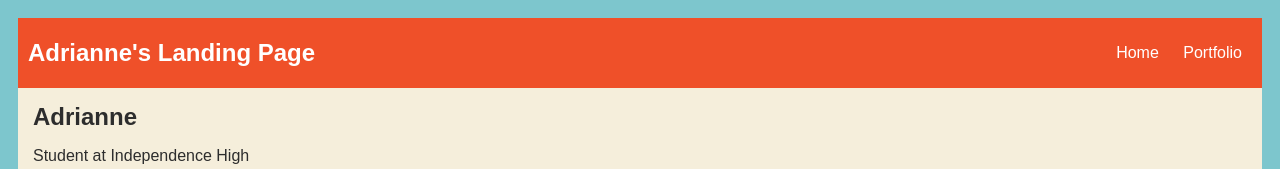
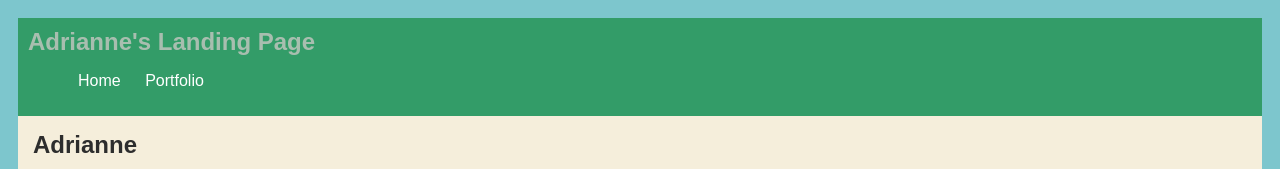
Before and after one commit to AdrianneDugas/AdrianneDugas.github.io, a plain HTML site: page index.html in a window 1280 px wide. Shown: the top 169 px of the page. Drawn offline with Linux system fonts and the light colour scheme.

Commit message:
add index.html and css files

```diff
--- a/index.html
+++ b/index.html
@@ -10,27 +10,28 @@
     <div id="all-contents">
 
     </div>
+
         <nav>
             <h1>Adrianne's Landing Page</h1>
-            <ul id="nav-ul">
-                <li class="nav-li">
-                  <a href="index.html"> Home </a>
+            <ul id= "nav-ul">
+                <li class= "nav-li">
+                  <a href= "index.html">Home</a>
                 </li>
-                <li class="nav-li">
-                  <a href="portfolio.html"> Portfolio </a>
+                <li class= "nav-li">
+                  <a href= "portfolio.html">Portfolio</a>
                 </li>
-            </ul id="nav-ul">
+            </ul>
         </nav>
 
         <main>
             <!-- Content section -->
-            <div class="content">
+            <div class= "content">
                 <h2>Adrianne</h2>
                 <p>Student at Independence High</p>
                 <!-- Interests section -->
-            <div class="sidebar">
-                <img class="sidebar-img" src="https://lh3.googleusercontent.com/proxy/qx9PVHsk0bPcVbBkmuh4Z49y9jhWKAJqo91Az-S37VZM34U9993m-8VKS3_wv-tEbWw6BXhe">
-            </div id="interests">
+            <div class= "sidebar">
+                <img class= "sidebar-img" src="https://lh3.googleusercontent.com/proxy/qx9PVHsk0bPcVbBkmuh4Z49y9jhWKAJqo91Az-S37VZM34U9993m-8VKS3_wv-tEbWw6BXhe">
+            </div id= "interests">
                 </h3>Interests</h3>
                 <ul>
                     <li>Gardening</li>
--- a/style.css
+++ b/style.css
@@ -11,15 +11,16 @@ body {
 
 /* navigation menu */
 nav {
-    background: rgb(239, 80, 41);
-   margin: 0 auto;
+    background: rgb(51, 156, 104);
+    margin: 0 auto;
+    margin-bottom: 20px
     display: flex;
     padding: 10px;
 }
 h1 {
     display: flex;
     align-items: center;
-    color: white;
+    color: rgb(214, 203, 203, 0.719);
     flex: 1;
     margin: 0;
 }
@@ -32,7 +33,7 @@ h1 {
 }
 a {
     text-decoration: none;
-    color: #fff;
+    color: #ffffff;
 }
 
 /* main container area beneath menu */
```
